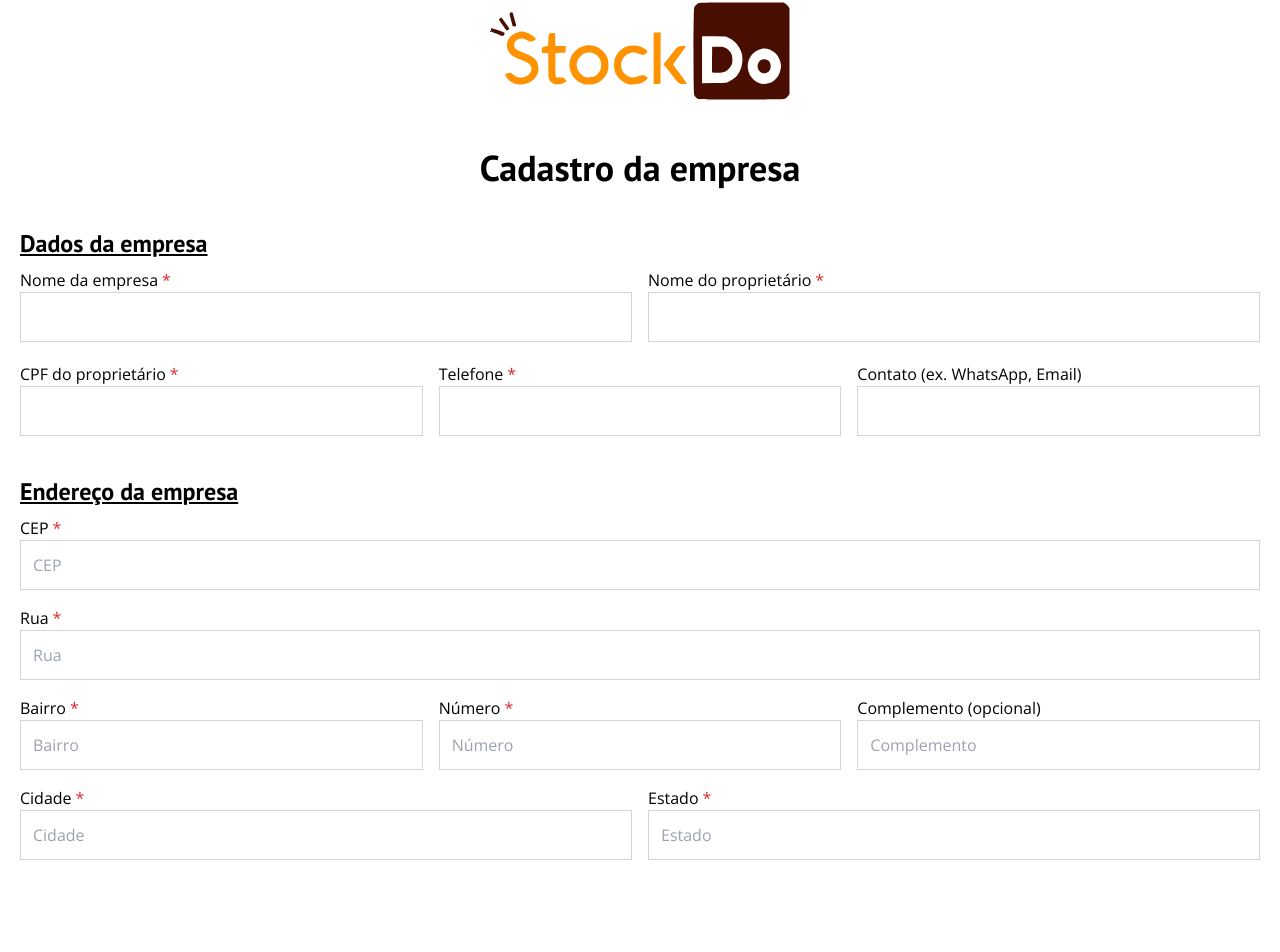
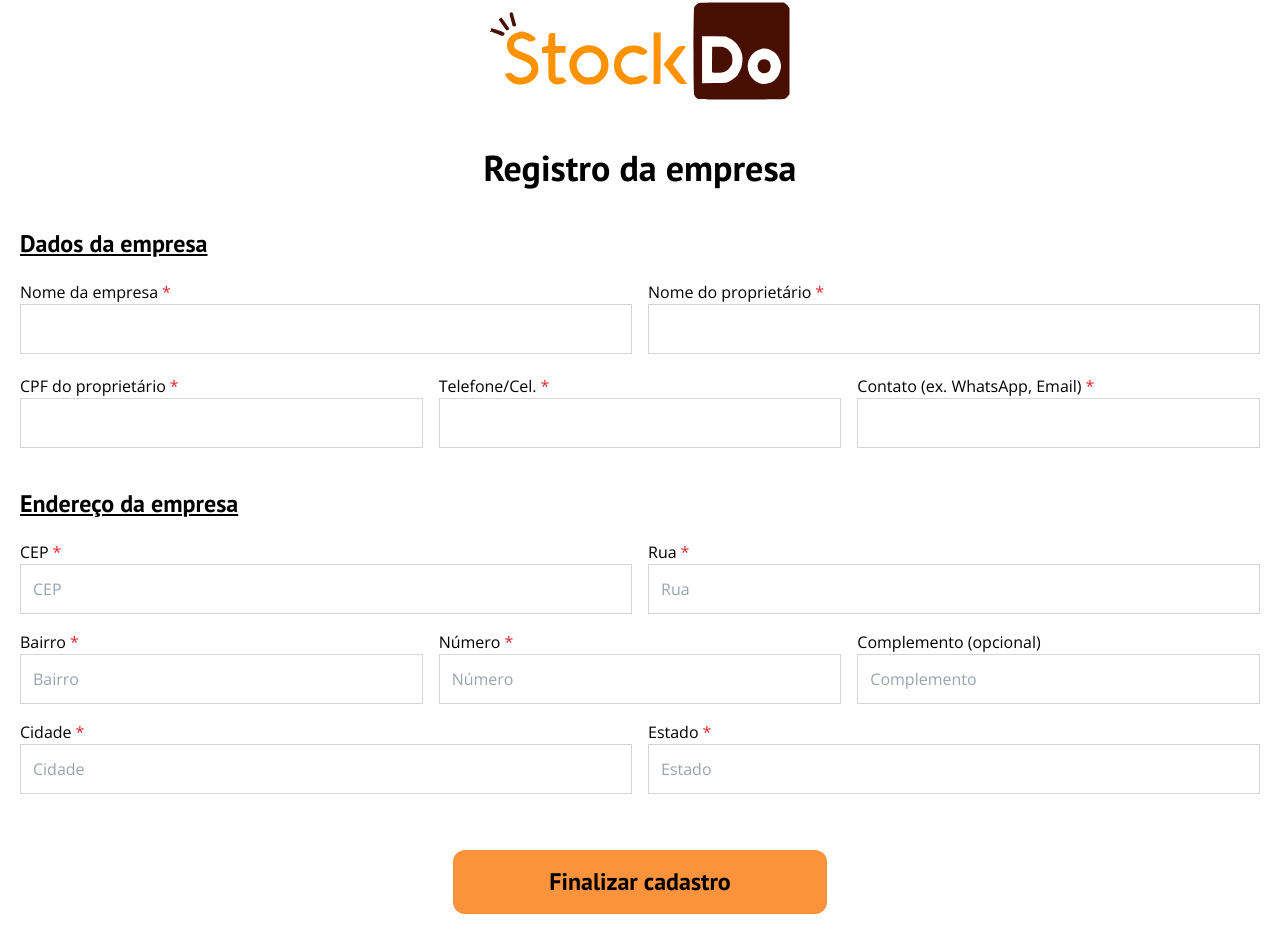
Before and after one commit to StockDo/stockdo, a React (Vite) app: page /#/registro in a window 1280 px wide. Shown: the part 126-1078 px from the top of the page. Built offline with nearby package versions, Linux system fonts and the light colour scheme; no server answers; a web font is replaced by a local one.

Commit message:
register and stuff updated

```diff
--- a/src/App.jsx
+++ b/src/App.jsx
@@ -1,9 +1,11 @@
 import { HashRouter } from "react-router-dom";
 import Router from "./Router";
+import ScrollRestoration from "./utils/scroll_restoration";
 
 function App() {
   return (
     <HashRouter>
+      <ScrollRestoration />
       <Router />
     </HashRouter>
   );
--- a/src/Router.jsx
+++ b/src/Router.jsx
@@ -5,7 +5,7 @@ import Licenca from "./pages/Termos/Licenca";
 import Privacidade from "./pages/Termos/Privacidade";
 import Signup from "./pages/UserAuth/Signup";
 import EmailAuth from "./pages/UserAuth/EmailAuth";
-import RegisterUser from "./pages/RegisterUser";
+import Register from "./pages/Register";
 
 export default function Router() {
   return (
@@ -17,7 +17,7 @@ export default function Router() {
       <Route path="/licenca" element={<Licenca />} />
       <Route path="/privacidade" element={<Privacidade />} />
       <Route path="/verification" element={<EmailAuth />} />
-      <Route path="/registro" element={<RegisterUser />} />
+      <Route path="/registro" element={<Register />} />
     </Routes>
   );
 }
--- a/src/components/Footer/Footer.jsx
+++ b/src/components/Footer/Footer.jsx
@@ -81,7 +81,7 @@ export default function Footer() {
         </ul>
       </div>
       <p className="text-2xl mt-24">
-        Copyright © 2023 • <span className="font-bold">NoEqual Solutions</span>{" "}
+        Copyright © 2023 • <span className="font-bold">NoEqual</span>{" "}
         • Termos de uso
       </p>
     </div>
--- a/src/components/Planos/Planos.jsx
+++ b/src/components/Planos/Planos.jsx
@@ -87,7 +87,7 @@ export default function Planos() {
             Obter
           </button>
         </div>
-        <div className="flex flex-col p-10 bg-white shadow-2xl shadow-[rgba(0,0,0,0.16)] rounded-2xl inline-block mt-10">
+        <div className="flex flex-col p-10 bg-white shadow-2xl shadow-[rgba(0,0,0,0.16)] rounded-2xl mt-10">
           <div className="flex flex-col items-center gap-3">
             <h1 className="font-['PT_Sans'] text-5xl">Plano Básico</h1>
             <h2 className="font-['PT_Sans'] text-5xl">
--- a/src/pages/RegisterUser.jsx
+++ b/src/pages/Register.jsx
@@ -5,11 +5,10 @@ import Navbar from "../components/Navbar/Navbar";
 import axios from "axios";
 import "animate.css";
 
-export default function RegisterUser() {
+export default function Register() {
   const [rua, setRua] = useState("");
   const [bairro, setBairro] = useState("");
   const [numero, setNumero] = useState("");
-  const [complemento, setComplemento] = useState("");
   const [cidade, setCidade] = useState("");
   const [estado, setEstado] = useState("");
   const [cep, setCep] = useState("");
@@ -25,7 +24,6 @@ export default function RegisterUser() {
         setRua(res.data.logradouro);
         setBairro(res.data.bairro);
         setEstado(res.data.uf);
-        setComplemento(res.data.complemento);
       }
     });
   }, [cep]);
@@ -39,18 +37,27 @@ export default function RegisterUser() {
       .slice(0, 9);
     setCep(format);
   };
+
+  const cpfInput = (e) => {
+    const value = e.target.value;
+    const format = value
+      .replace(/[a-zA-Z\s]/, "")
+      .replace(/(\d{3})(\d{3})(\d{3})(\d{2})/, "$1.$2.$3-$4")
+      .slice(0, 14);
+    setCpf(format);
+  };
   return (
     <>
       <Navbar />
       <div className="flex flex-col items-center">
         <img src={StockDoLogo} width={"300px"} className="mb-12 mt-32" />
-        <h1 className="text-4xl font-['PT_Sans'] mb-5">Cadastro da empresa</h1>
+        <h1 className="text-4xl font-['PT_Sans'] mb-5">Registro da empresa</h1>
         <form
           action=""
           method="post"
           autoComplete="off"
           className="font-['Open_Sans'] pb-24 max-w-[80rem] w-full px-5">
-          <h1 className="text-2xl font-['PT_Sans'] mt-5 mb-2 underline">
+          <h1 className="text-2xl font-['PT_Sans'] my-5 underline">
             Dados da empresa
           </h1>
           <div className="flex gap-4">
@@ -91,6 +98,8 @@ export default function RegisterUser() {
               <input
                 type="text"
                 name=""
+                value={cpf}
+                onChange={cpfInput}
                 placeholder=""
                 className="border border-neutral-300 p-3 outline-none focus:border-orange-400"
               />
@@ -99,7 +108,7 @@ export default function RegisterUser() {
               <label
                 htmlFor=""
                 className="after:content-['*'] after:text-red-600 after:pl-1">
-                Telefone
+                Telefone/Cel.
               </label>
               <input
                 type="text"
@@ -109,7 +118,11 @@ export default function RegisterUser() {
               />
             </div>
             <div className="flex flex-col pb-5 w-full">
-              <label htmlFor="">Contato (ex. WhatsApp, Email)</label>
+              <label
+                htmlFor=""
+                className="after:content-['*'] after:text-red-600 after:pl-1">
+                Contato (ex. WhatsApp, Email)
+              </label>
               <input
                 type="text"
                 name="phone"
@@ -118,11 +131,12 @@ export default function RegisterUser() {
               />
             </div>
           </div>
-          <h1 className="text-2xl font-['PT_Sans'] mt-5 mb-2 underline">
+          <h1 className="text-2xl font-['PT_Sans'] my-5 underline">
             Endereço da empresa
           </h1>
           <div className="flex flex-col gap-4">
-            <div className="flex flex-col">
+            <div className="flex gap-4">
+              <div className="flex flex-col w-full">
                 <label
                   htmlFor="local"
                   className={`after:content-['*'] after:text-red-600 after:pl-1 ${
@@ -150,7 +164,7 @@ export default function RegisterUser() {
                   }`}
                 />
               </div>
-            <div className="flex flex-col">
+              <div className="flex flex-col w-full">
                 <label
                   htmlFor="local"
                   className="after:content-['*'] after:text-red-600 after:pl-1">
@@ -164,6 +178,7 @@ export default function RegisterUser() {
                   placeholder="Rua"
                   className="border border-neutral-300 p-3 outline-none focus:border-orange-400"
                 />
+              </div>
             </div>
             <div className="flex gap-4">
               <div className="flex flex-col w-full">
@@ -201,8 +216,6 @@ export default function RegisterUser() {
                 <input
                   type="text"
                   name=""
-                  value={complemento}
-                  onChange={(e) => setComplemento(e.target.value)}
                   placeholder="Complemento"
                   className="border border-neutral-300 p-3 outline-none focus:border-orange-400"
                 />
@@ -240,6 +253,11 @@ export default function RegisterUser() {
                 />
               </div>
             </div>
+            <button
+              type="submit"
+              className="px-24 py-4 bg-orange-400 m-auto rounded-xl text-2xl font-['PT_Sans'] mt-10 hover:bg-orange-500 duration-200">
+              Finalizar cadastro
+            </button>
           </div>
         </form>
       </div>
--- a/src/pages/UserAuth/EmailAuth.jsx
+++ b/src/pages/UserAuth/EmailAuth.jsx
@@ -40,7 +40,7 @@ export default function EmailAuth() {
         } else {
           setAuthError("Success");
           setTimeout(() => {
-            navigate("/#/");
+            navigate("/registro");
           }, 1000);
         }
       });
--- a/src/pages/UserAuth/Signup.jsx
+++ b/src/pages/UserAuth/Signup.jsx
@@ -54,7 +54,6 @@ export default function Signup() {
   };
 
   const handleSubmit = (e) => {
-    e.preventDefault();
     let isValid = true;
     if (validarCNPJ(formData.cnpj) === false) {
       setValidatedFields({
@@ -86,8 +85,8 @@ export default function Signup() {
       isValid = false;
     }
 
-    if (isValid === true) {
-      navigate("/registro");
+    if (isValid === false) {
+      e.preventDefault();
     }
   };
   return (
@@ -114,7 +113,7 @@ export default function Signup() {
               Cadastre uma conta
             </h1>
             <form
-              action="/#"
+              action="/submit"
               onSubmit={handleSubmit}
               method="post"
               className="flex flex-col mt-5 font-['Open_Sans']"
--- /dev/null
+++ b/src/utils/scroll_restoration.js
@@ -0,0 +1,12 @@
+import { useEffect } from "react";
+import { useLocation } from "react-router-dom";
+
+export default function ScrollRestoration() {
+  const { pathname } = useLocation();
+
+  useEffect(() => {
+    window.scrollTo(0, 0);
+  }, [pathname]);
+
+  return null;
+}
```
Also changed, not shown: src/components/Navbar/Navbar.jsx (+8 -2 lines). Lines whose indentation alone changed are shown as unchanged.
